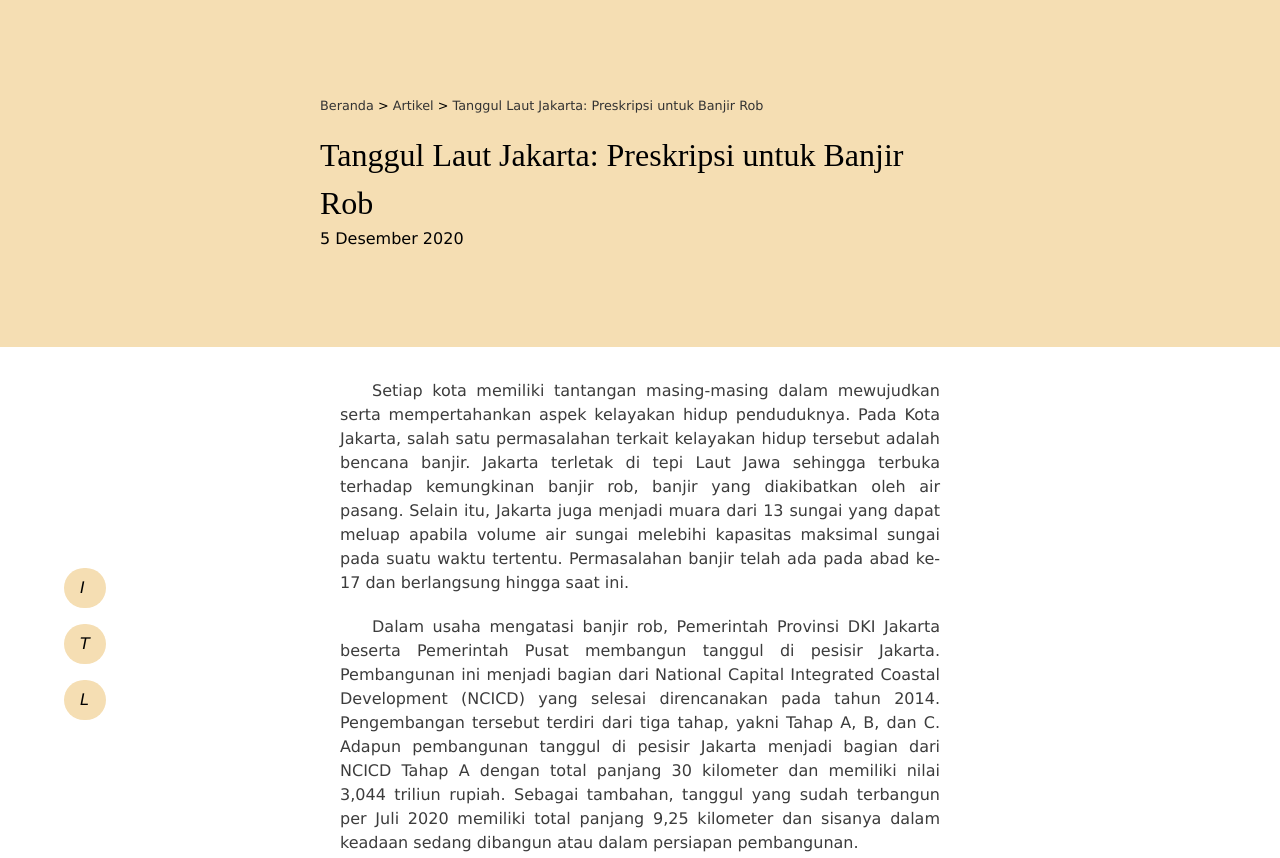
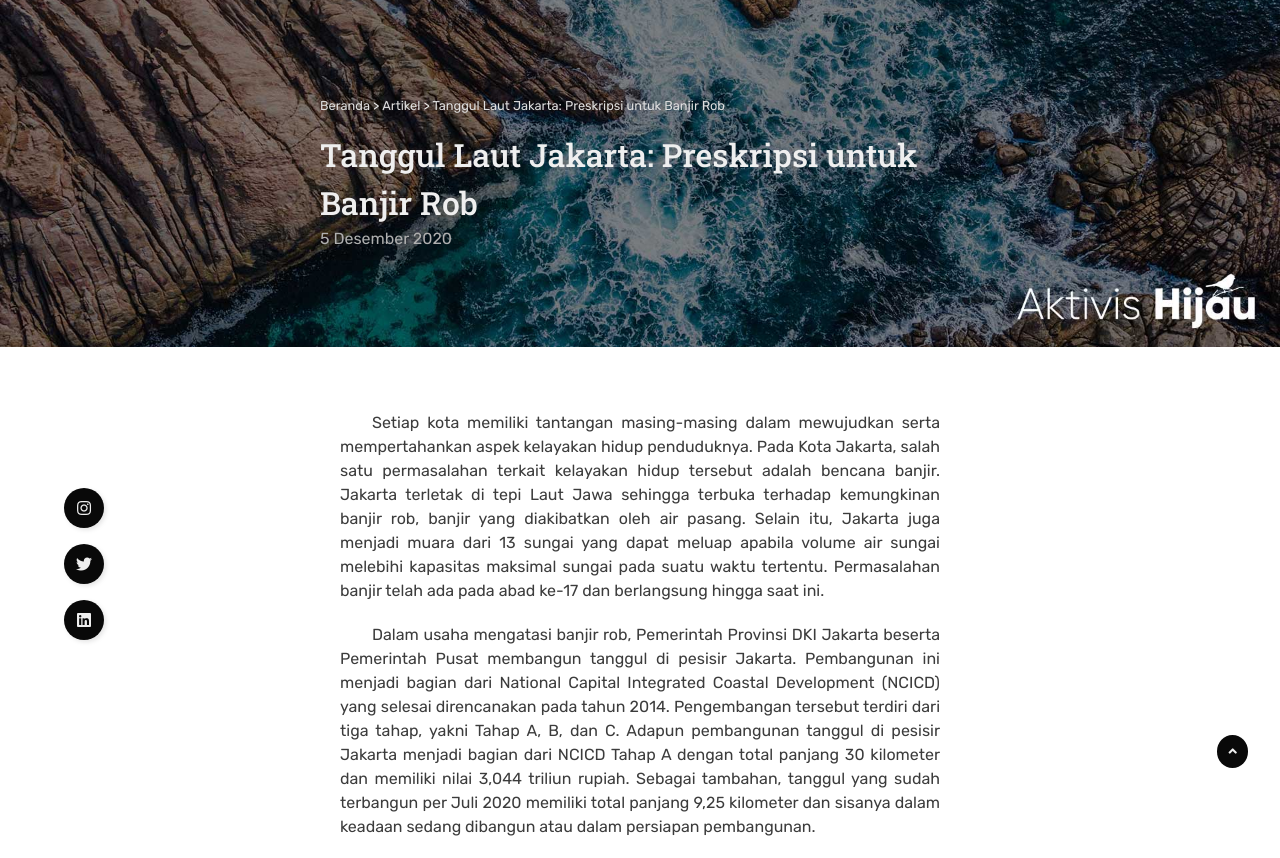
Before and after one commit to chrsomle/aktivishijau, a plain HTML site: page src/archives/tanggul-laut-jakarta/index.html in a window 1280 px wide. Shown: the top 858 px of the page. Drawn offline with Linux system fonts and the light colour scheme.

Commit message:
Artikel v0.2

```diff
--- a/src/archives/tanggul-laut-jakarta/artikel.css
+++ b/src/archives/tanggul-laut-jakarta/artikel.css
@@ -1,3 +1,5 @@
+@import url('https://fonts.googleapis.com/css2?family=Roboto+Slab:wght@500&family=Rubik:ital,wght@0,400;0,600;1,400&display=swap');
+
 * {
   margin: 0;
   padding: 0;
@@ -6,7 +8,8 @@
 
 body {
   line-height: 1.5;
-  font-family: Verdana, Geneva, Tahoma, sans-serif;
+  font-family: 'Rubik', sans-serif;
+  position: relative;
 }
 
 .breadcrumb {
@@ -15,7 +18,7 @@ body {
 }
 
 .breadcrumb a {
-  color: #333;
+  color: #dfdfdf;
   text-decoration: none;
 }
 
@@ -36,14 +39,23 @@ img {
 h1,
 h2 {
   margin-bottom: 1rem;
-  font-family: serif;
-  font-weight: 400;
+  font-family: 'Roboto Slab', serif;
+  font-weight: 500;
 }
 
 header {
-  margin: 0 auto 2rem;
+  margin: 0 auto 5%;
   padding: 7.5% 25%;
-  background-color: wheat;
+  background-color: #090909;
+  color: #efefef;
+  background-image: url('./cover.jpg');
+  background-size: cover;
+  background-repeat: no-repeat;
+  background-position: center;
+}
+
+.byline {
+  color: #afafaf;
 }
 
 main {
@@ -69,28 +81,66 @@ figcaption {
   user-select: none;
 }
 
-ul {
+.dafpus {
+  margin-top: 10%;
+}
+
+.dafpus ul {
   list-style: none;
 }
 
-li {
-  text-align: justify;
+.dafpus li {
   margin-bottom: 0.5rem;
+  margin-left: 1rem;
+}
+
+.dafpus li::first-letter {
+  margin-left: -1rem;
 }
 
 .social {
   position: fixed;
   left: 5%;
-  bottom: 10%;
+  bottom: 20%;
+  text-align: center;
+}
+
+.social a {
+  text-decoration: none;
 }
 
 .social i {
   display: block;
-  padding: 0.5rem 1rem;
+  font-size: 1rem;
+  padding: 0.75rem;
   border-radius: 2rem;
-  background-color: wheat;
+  color: #efefef;
+  background-color: #090909;
+  filter: drop-shadow(2px 2px 2px rgba(0, 0, 0, 0.1));
   margin-top: 1rem;
   cursor: pointer;
+}
+
+footer {
+  z-index: 1;
+  padding: 2rem 10%;
+  color: #afafaf;
+  background-color: #090909;
+}
+
+#scroll-top {
+  border: none;
+  cursor: pointer;
+  z-index: 10;
+}
+#scroll-top .fas {
+  position: fixed;
+  right: 2rem;
+  bottom: 2rem;
+  padding: 0.6rem 0.7rem;
+  border-radius: 50%;
+  background-color: #090909;
+  color: #efefef;
 }
 
 body::-webkit-scrollbar {
@@ -105,3 +155,12 @@ body::-webkit-scrollbar-thumb {
 body::-webkit-scrollbar-thumb:hover {
   background: #555;
 }
+
+@media only screen and (max-width: 840px) {
+  header {
+    padding: 7.5% 10%;
+  }
+  .social {
+    display: none;
+  }
+}
--- a/src/archives/tanggul-laut-jakarta/index.html
+++ b/src/archives/tanggul-laut-jakarta/index.html
@@ -4,7 +4,28 @@
     <meta charset="UTF-8" />
     <meta name="viewport" content="width=device-width, initial-scale=1.0" />
     <title>Tanggul Laut Jakarta: Preskripsi untuk Banjir Rob | Aktivis Hijau</title>
+    <meta name="author" content="Christianto Budisaputra" />
+    <link
+      rel="stylesheet"
+      href="https://use.fontawesome.com/releases/v5.15.1/css/solid.css"
+      integrity="sha384-yo370P8tRI3EbMVcDU+ziwsS/s62yNv3tgdMqDSsRSILohhnOrDNl142Df8wuHA+"
+      crossorigin="anonymous"
+    />
+    <link
+      rel="stylesheet"
+      href="https://use.fontawesome.com/releases/v5.15.1/css/brands.css"
+      integrity="sha384-/feuykTegPRR7MxelAQ+2VUMibQwKyO6okSsWiblZAJhUSTF9QAVR0QLk6YwNURa"
+      crossorigin="anonymous"
+    />
+    <link
+      rel="stylesheet"
+      href="https://use.fontawesome.com/releases/v5.15.1/css/fontawesome.css"
+      integrity="sha384-ijEtygNrZDKunAWYDdV3wAZWvTHSrGhdUfImfngIba35nhQ03lSNgfTJAKaGFjk2"
+      crossorigin="anonymous"
+    />
+    <link rel="shortcut icon" sizes="16x16" href="/images/icons/favicon.png" type="image/x-icon" />
     <link rel="stylesheet" href="./artikel.css" />
+    <link rel="canonical" href="https://aktivishijau.social/archives/tanggul-laut-jakarta" />
   </head>
 
   <body>
@@ -124,7 +145,7 @@
             terhenti.
           </p>
         </section>
-        <section>
+        <section class="dafpus">
           <h2>Daftar Pustaka</h2>
           <ul>
             <li>
@@ -163,11 +184,44 @@
           </ul>
         </section>
       </main>
+      <!-- Asides -->
+      <aside class="social">
+        <a
+          rel="noopener"
+          rel="noreferrer"
+          href="https://instagram.com/aktivis.hijau"
+          class="link"
+          target="_blank"
+          ><i class="fab fa-instagram"></i
+        ></a>
+        <a
+          rel="noopener"
+          rel="noreferrer"
+          href="https://twitter.com/AktivisHijau"
+          class="link"
+          target="_blank"
+          ><i class="fab fa-twitter"></i
+        ></a>
+        <a
+          rel="noopener"
+          rel="noreferrer"
+          href="https://www.linkedin.com/company/aktivis-hijau"
+          class="link"
+          target="_blank"
+          ><i class="fab fa-linkedin"></i
+        ></a>
+      </aside>
     </article>
-    <aside class="social">
-      <i>I</i>
-      <i>T</i>
-      <i>L</i>
-    </aside>
+    <!-- Footer -->
+    <footer class="App-footer">
+      <span>&copy; 2020 Aktivis Hijau. All rights reserved.</span>
+      <button
+        aria-label="Scroll to top"
+        id="scroll-top"
+        onclick="window.scrollTo({top: 0, behavior: 'smooth'})"
+      >
+        <i class="fas fa-angle-up"></i>
+      </button>
+    </footer>
   </body>
 </html>
```
Also changed, not shown: src/archives/tanggul-laut-jakarta/cover.jpg (added).
